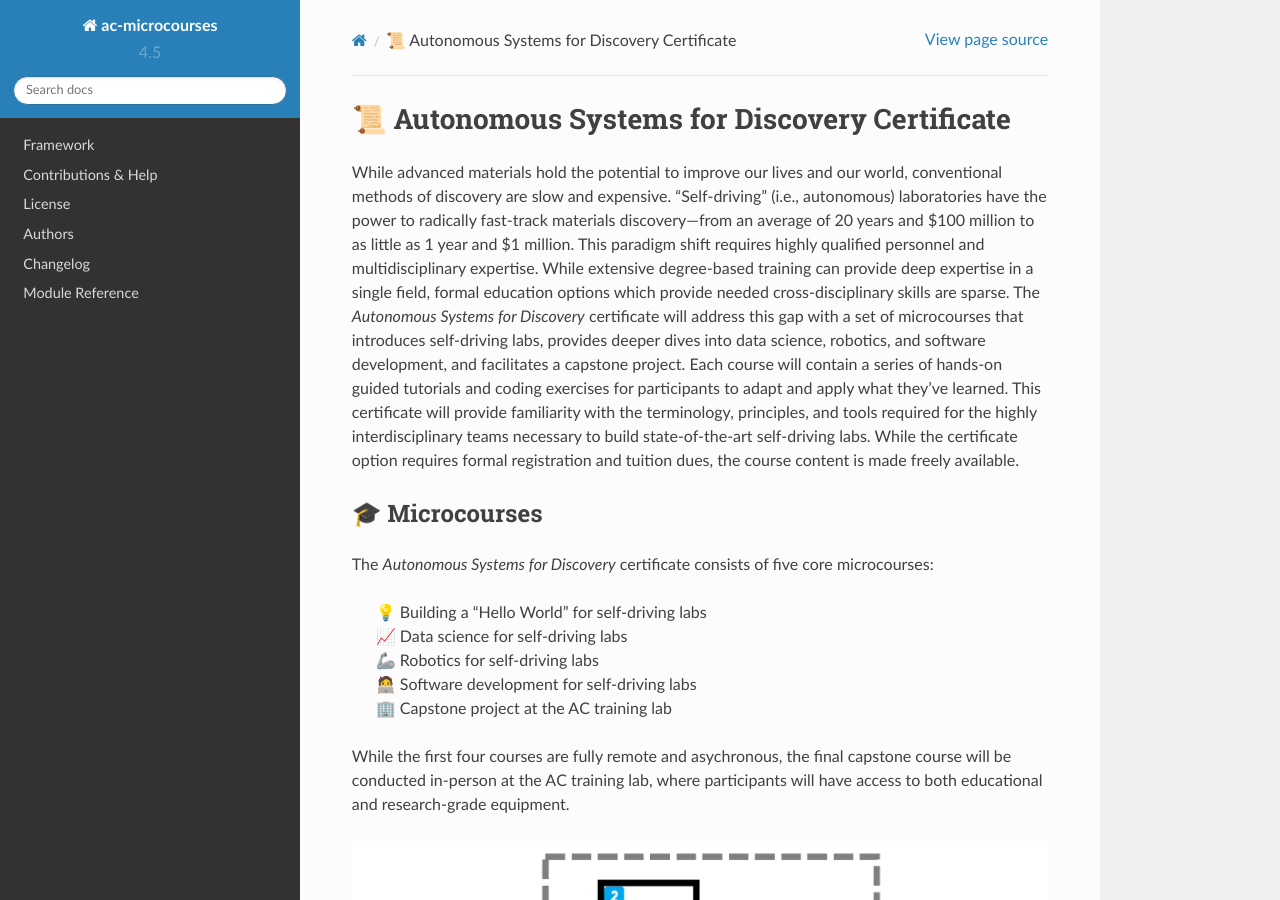
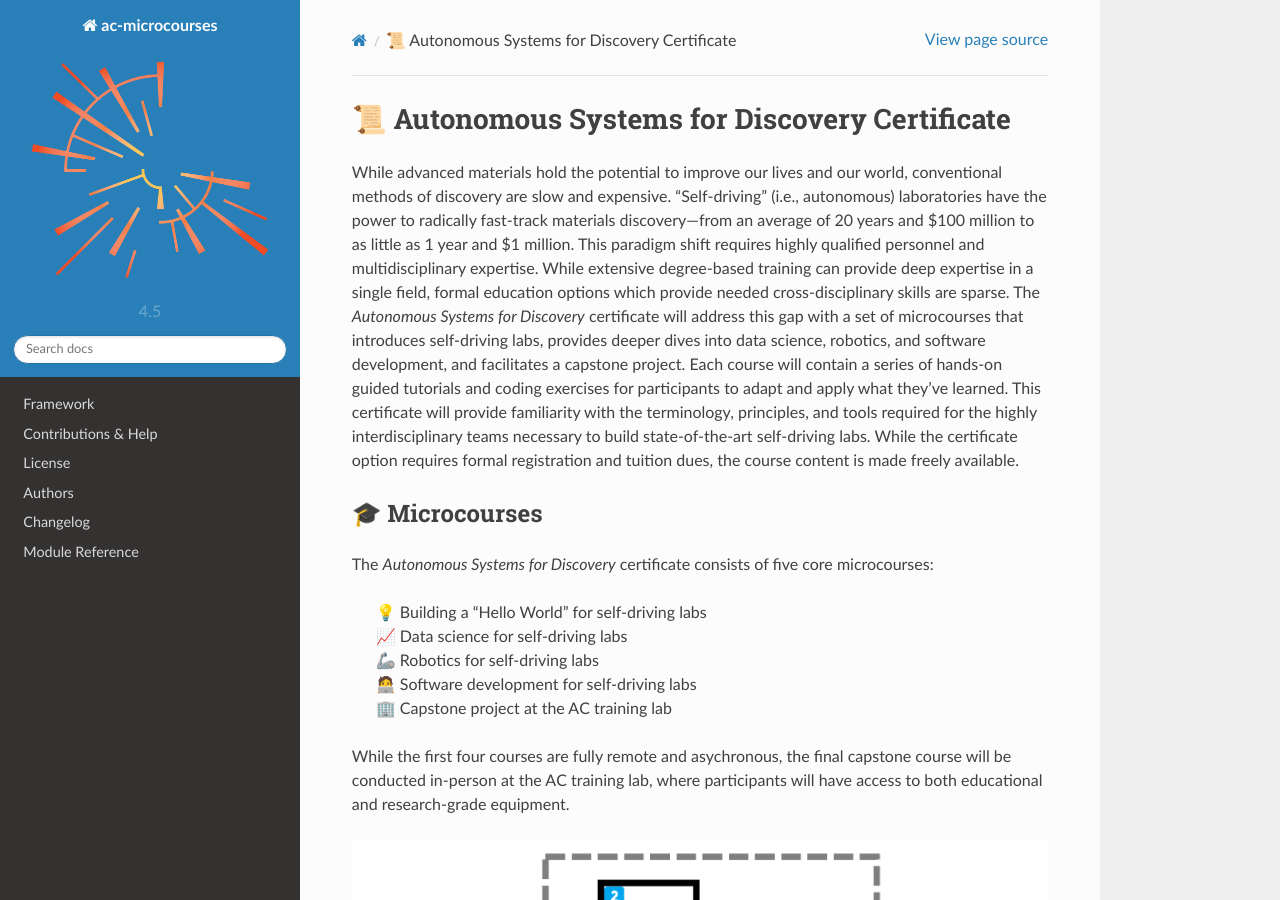
Before and after one commit to AccelerationConsortium/ac-microcourses, a Sphinx documentation site: the page built from docs/index.md, in a window 1280 px wide and 900 px high. Built offline with Sphinx 7.4.7 and the Read the Docs theme 2.0.0, drawn with Linux system fonts in a browser that asks for light colours.

Commit message:
Update conf.py

```diff
--- a/docs/conf.py
+++ b/docs/conf.py
@@ -187,6 +187,9 @@ html_theme = "sphinx_rtd_theme"
 #     "sidebar_width": "300px",
 #     "page_width": "1200px"
 # }
+html_theme_options = {
+    "navigation_depth": 2,
+}
 
 # Add any paths that contain custom themes here, relative to this directory.
 # html_theme_path = []
@@ -200,7 +203,8 @@ html_theme = "sphinx_rtd_theme"
 
 # The name of an image file (relative to this directory) to place at the top
 # of the sidebar.
-# html_logo = ""
+# html_logo = "Acceleration-Consortium-vectortunnel-colour-black-background.png"
+html_logo = "Acceleration-Consortium-vectortunnel-colour.png"
 
 # The name of an image file (within the static path) to use as favicon of the
 # docs.  This file should be a Windows icon file (.ico) being 16x16 or 32x32
@@ -214,7 +218,7 @@ html_static_path = ["_static"]
 
 # If not '', a 'Last updated on:' timestamp is inserted at every page bottom,
 # using the given strftime format.
-html_last_updated_fmt = '%b %d, %Y'
+html_last_updated_fmt = "%b %d, %Y"
 
 # If true, SmartyPants will be used to convert quotes and dashes to
 # typographically correct entities.
@@ -271,7 +275,13 @@ latex_elements = {
 # Grouping the document tree into LaTeX files. List of tuples
 # (source start file, target name, title, author, documentclass [howto/manual]).
 latex_documents = [
-    ("index", "user_guide.tex", "ac-microcourses Documentation", "Sterling G. Baird", "manual")
+    (
+        "index",
+        "user_guide.tex",
+        "ac-microcourses Documentation",
+        "Sterling G. Baird",
+        "manual",
+    )
 ]
 
 # The name of an image file (relative to this directory) to place at the top of
```
